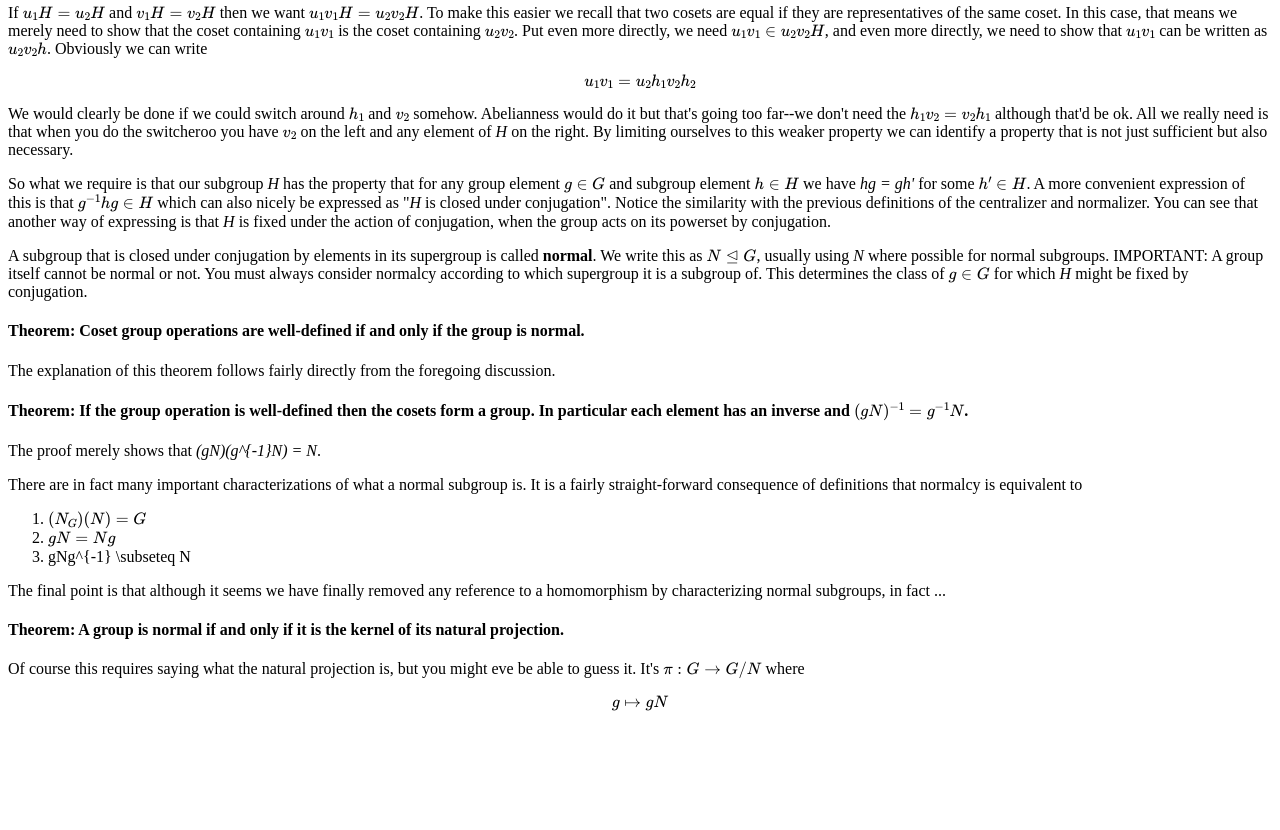
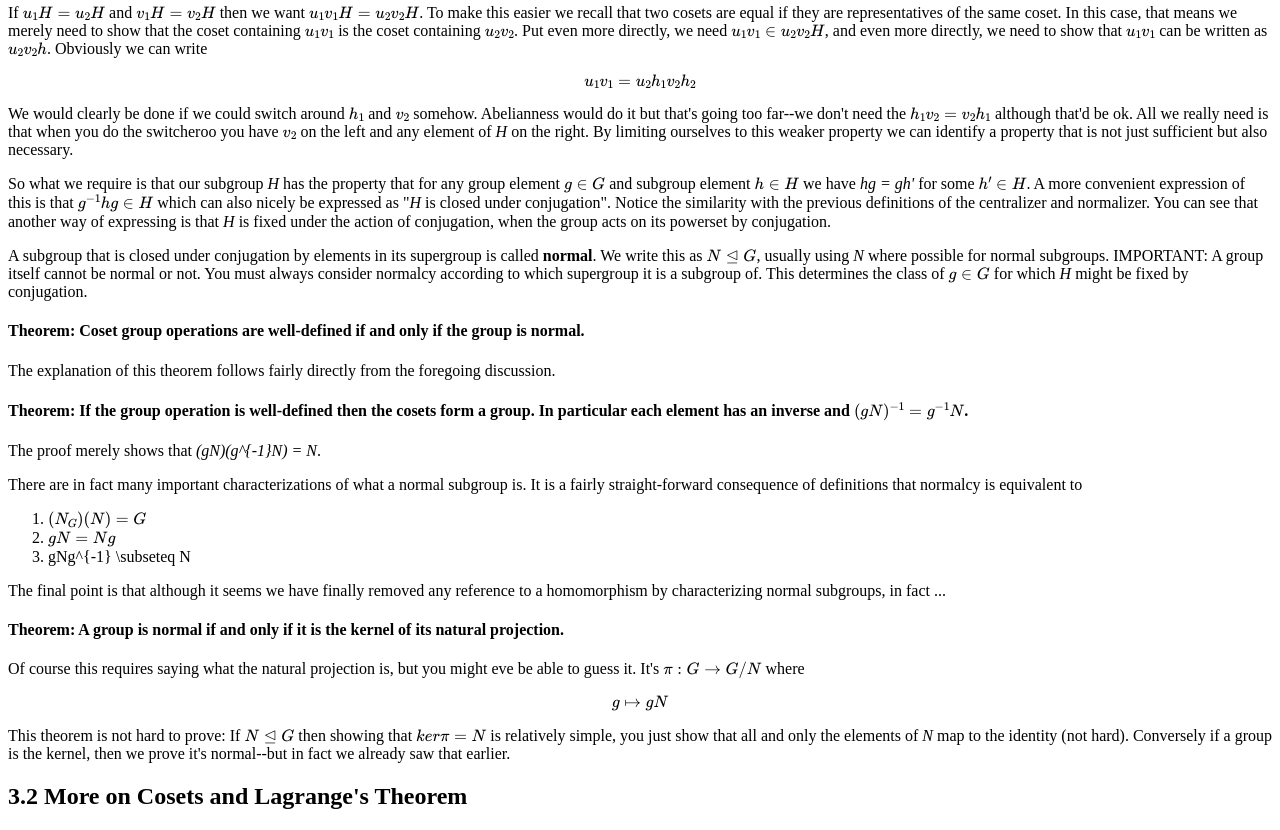
Before and after one commit to axiomtutor/una, a plain HTML site: page html/notes/dnf_algebra/ch3.html in a window 1280 px wide. Shown: the part 1560-2390 px from the top of the page. Before the commit the page ends 2287 px from the top, so only its background shows below. Drawn offline with nearby package versions, Linux system fonts and the light colour scheme.

Commit message:
start of 3

```diff
--- a/html/notes/dnf_algebra/ch3.html
+++ b/html/notes/dnf_algebra/ch3.html
@@ -180,7 +180,11 @@
 
         $$ g\mapsto gN $$
       </p>
+      <p>
+        This theorem is not hard to prove:  If \(N\trianglelefteq G\) then showing that \(ker\pi = N\) is relatively simple, you just show that all and only the elements of <i>N</i> map to the identity (not hard).  Conversely if a group is the kernel, then we prove it's normal--but in fact we already saw that earlier.
+      </p>
     </div>
+    <h2>3.2 More on Cosets and Lagrange's Theorem</h2>
 
 
 
```
